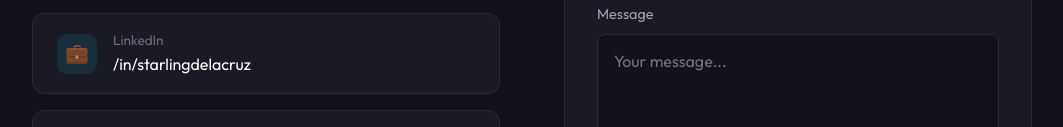
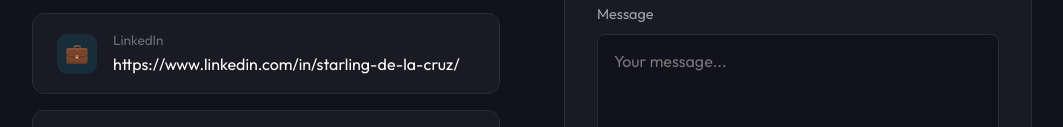
Before and after one commit to starling26/portafolio_sde, a plain HTML site: page index.html in a window 1280 px wide. Shown: the part 5112-5239 px from the top of the page, without its empty margins (108-1171 px from the left). Drawn offline with Linux system fonts and the light colour scheme.

Commit message:
Update LinkedIn URL in index.html

```diff
--- a/index.html
+++ b/index.html
@@ -500,7 +500,7 @@
                             <div class="contact-link-icon">💼</div>
                             <div class="contact-link-text">
                                 <span>LinkedIn</span>
-                                /in/starlingdelacruz
+                                https://www.linkedin.com/in/starling-de-la-cruz/
                             </div>
                         </a>
                         <a href="https://github.com/starling26" target="_blank" class="contact-link">
```
